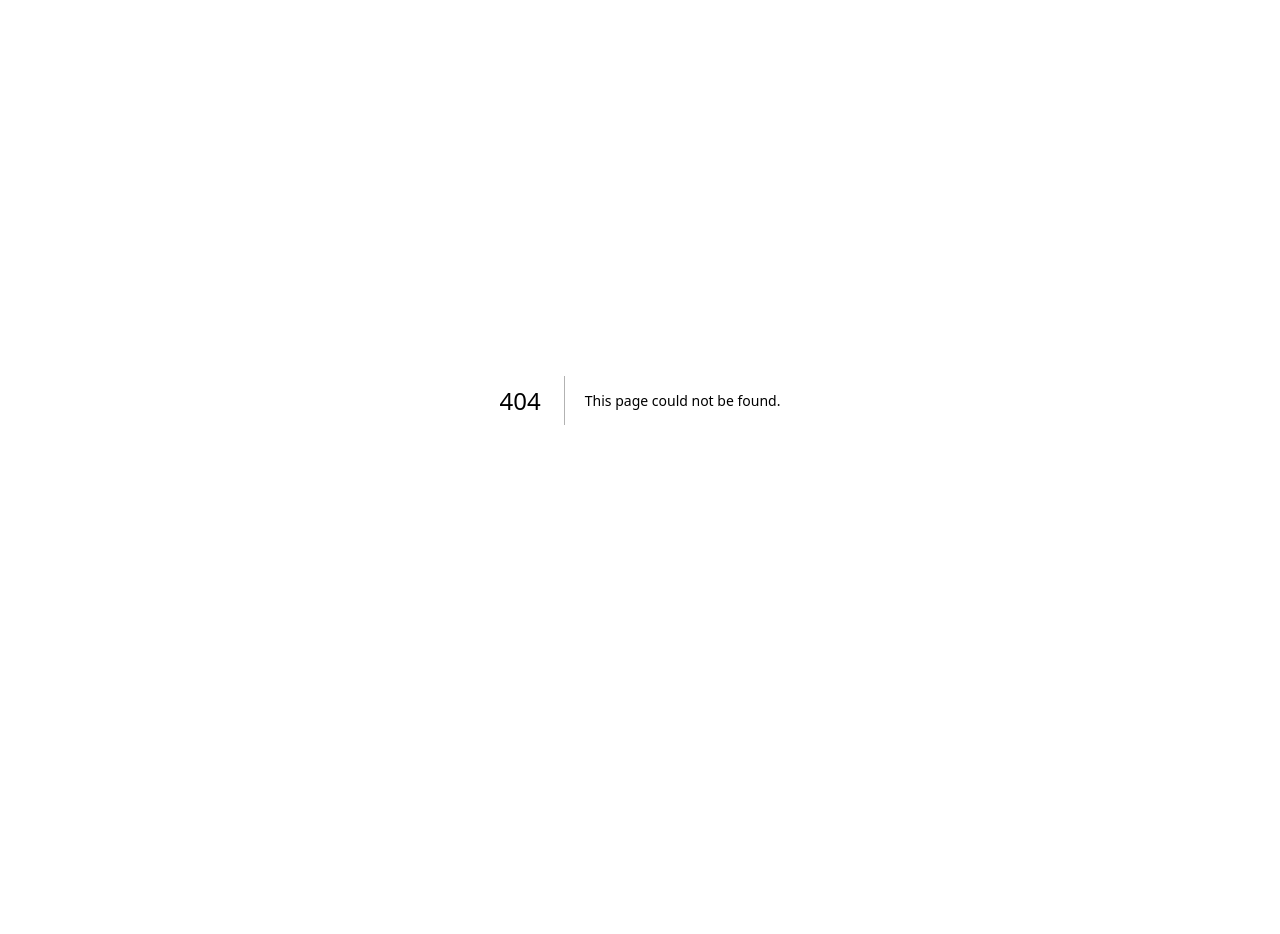
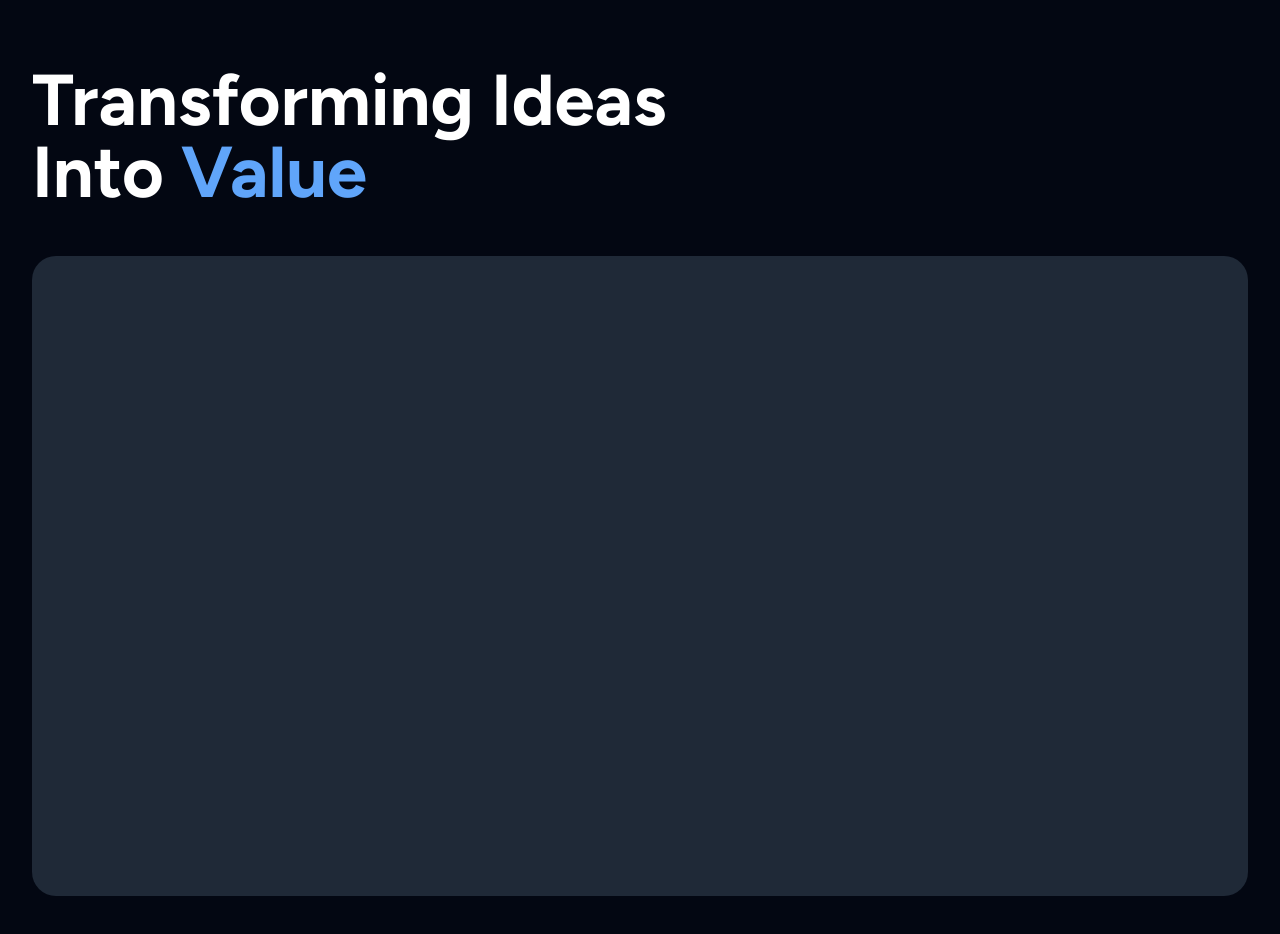
Before and after one commit to gharsh11032000/animated-components-next-tailwind-framer-motion, a Next.js app: page /ui/animated-text-section in a window 1280 px wide. Before the commit this address had no page. Shown: the top 934 px of the page. Before the commit the page ends 800 px from the top, so only its background shows below. Built offline with nearby package versions, Linux system fonts and the light colour scheme.

Commit message:
Adding Section Animation

```diff
--- /dev/null
+++ b/app/ui/animated-text-section/page.tsx
@@ -0,0 +1,78 @@
+"use client";
+
+import { useState, useEffect } from "react";
+import { AnimatePresence, motion } from "framer-motion";
+
+export default function SimpleHero() {
+  const words = [
+    "Profit",
+    "Growth",
+    "Value",
+    "Revenue",
+    "Opportunity",
+    "Advantage",
+  ];
+
+  return (
+    <div className="relative overflow-x-hidden dark:bg-gray-950">
+      <motion.section
+        initial={{
+          opacity: 0,
+        }}
+        animate={{
+          opacity: 1,
+        }}
+        transition={{
+          duration: 1.5,
+        }}
+        className="min-h-screen relative"
+      >
+        <div className="container mx-auto px-4 sm:px-6 lg:px-8 py-16">
+          <h1 className="text-4xl md:text-5xl lg:text-7xl font-bold text-white">
+            Transforming Ideas <br /> Into{" "}
+            <AnimatedWords words={words} className="text-blue-400" />
+          </h1>
+
+          <div className="relative bg-gray-800 overflow-hidden rounded-3xl w-full h-[35rem] lg:h-[40rem] mt-8 md:mt-12"></div>
+        </div>
+      </motion.section>
+    </div>
+  );
+}
+
+export interface AnimatedWordsProps {
+  words: string[];
+  interval?: number;
+  className?: string;
+}
+
+function AnimatedWords({ words, className }: AnimatedWordsProps) {
+  const [currentWordIndex, setCurrentWordIndex] = useState(0);
+
+  useEffect(() => {
+    const timer = setInterval(() => {
+      setCurrentWordIndex((prevIndex) => (prevIndex + 1) % words.length);
+    }, 2000);
+
+    return () => clearInterval(timer);
+  }, [words]);
+
+  return (
+    <div className={`inline-flex ${className}`}>
+      <AnimatePresence mode="popLayout">
+        <motion.div
+          key={currentWordIndex}
+          initial={{ x: 20, opacity: 0, filter: "blur(12px)" }}
+          animate={{ x: 0, opacity: 1, filter: "blur(0px)" }}
+          exit={{ x: -20, opacity: 0, filter: "blur(12px)" }}
+          transition={{
+            duration: 0.5,
+          }}
+          className="text-center w-full"
+        >
+          {words[currentWordIndex]}
+        </motion.div>
+      </AnimatePresence>
+    </div>
+  );
+}
```
